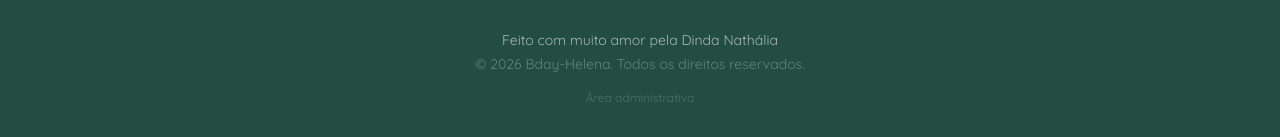
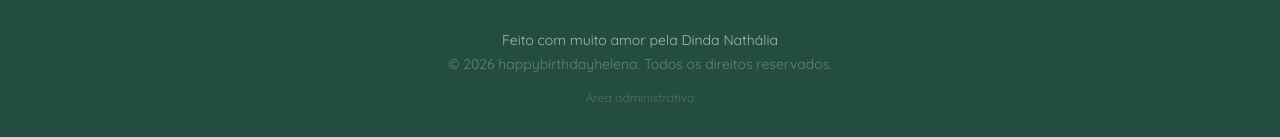
Before and after one commit to nathaliafreboucas/landingpage-happy-birthday, a Next.js app in the folder landing-page-happy-b/: page / in a window 1280 px wide. Shown: the part 4126-4263 px from the top of the page. Built offline with nearby package versions, Linux system fonts and the light colour scheme; no server answers.

Commit message:
Fix copyright text in footer

```diff
--- a/landing-page-happy-b/app/page.tsx
+++ b/landing-page-happy-b/app/page.tsx
@@ -19,7 +19,7 @@ export default function Home() {
           Feito com muito amor pela Dinda Nathália
         </p>
         <p className="font-sans text-white/30 text-sm mt-1">
-          © {new Date().getFullYear()} Bday-Helena. Todos os direitos reservados.
+          © {new Date().getFullYear()} happybirthdayhelena. Todos os direitos reservados.
         </p>
         <a
           href="/admin"
```
